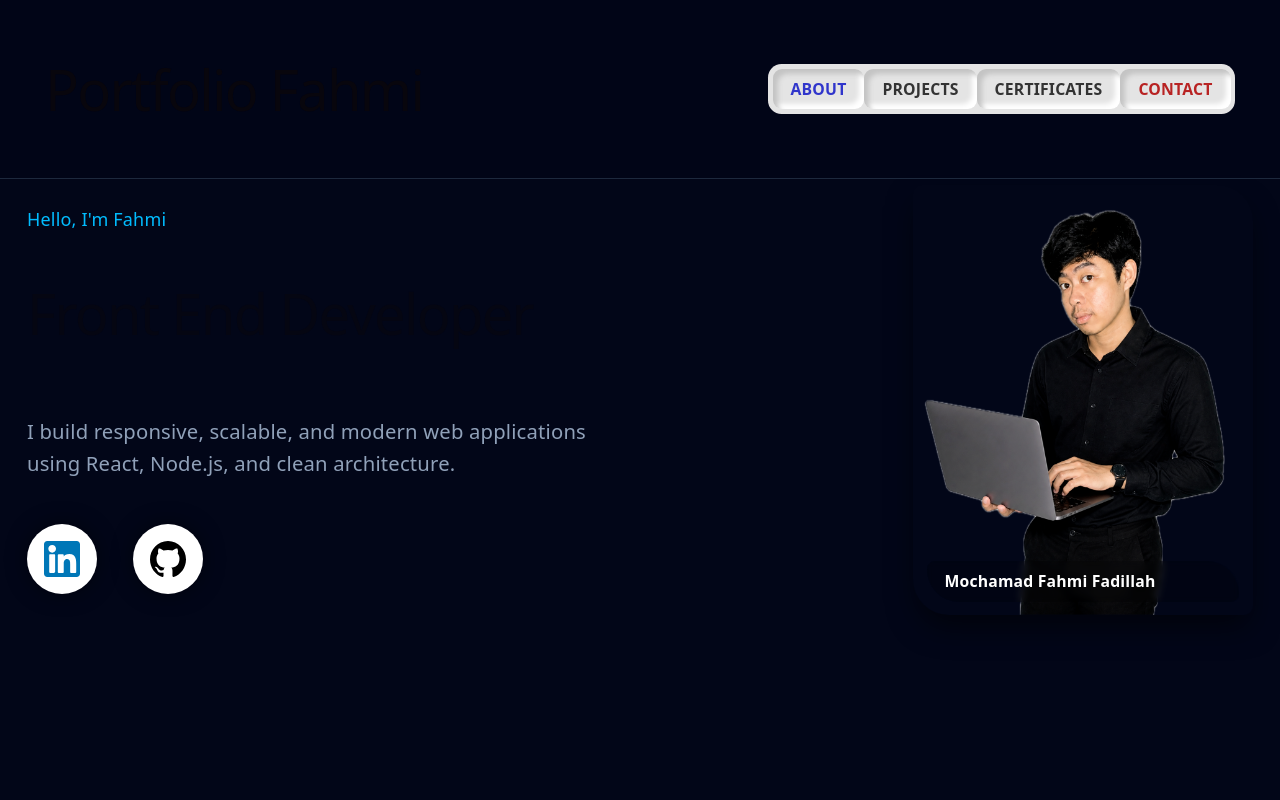
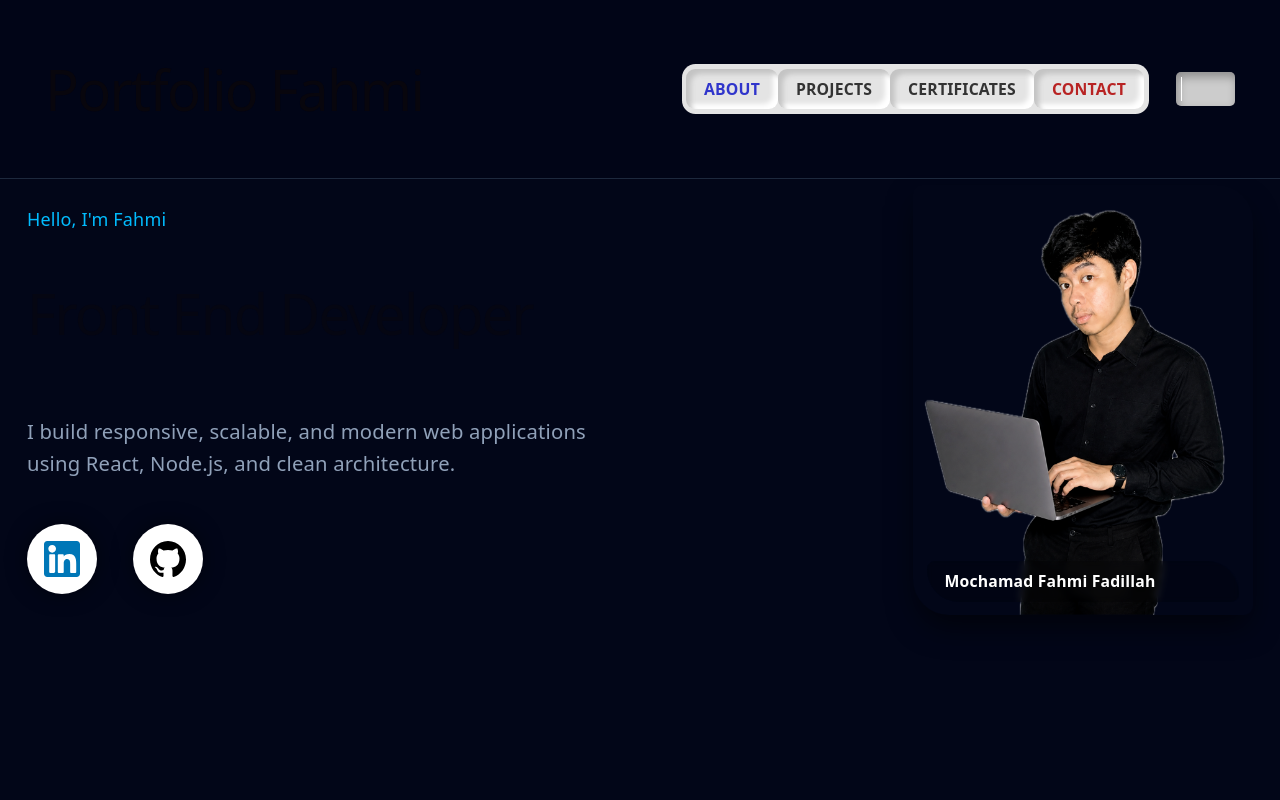
Before and after one commit to mochamadfahmifadillah/portfolio-fahmi-developer, a React (Vite) app in the folder client/: page / in a window 1280 px wide. Shown: the top 800 px of the page. Built offline with nearby package versions, Linux system fonts and the light colour scheme.

Commit message:
Menambahkan toogle light dan dark mode

```diff
--- a/client/src/components/Navbar.jsx
+++ b/client/src/components/Navbar.jsx
@@ -3,69 +3,40 @@ const Navbar = () => {
     <nav className="fixed top-0 left-0 w-full bg-slate-950/80 backdrop-blur-md border-b border-slate-800 z-50">
       <div className="max-w-7xl mx-auto px-6 lg:px-10 py-4 flex items-center justify-between">
 
+        {/* LOGO */}
         <h1 className="font-bold text-xl text-white">
           Portfolio Fahmi
         </h1>
 
-        {/* NEUMORPH CARD */}
-        <div className="
-          flex
-          bg-[#e4e4e4]
-          rounded-xl
-          p-1
-        ">
+        {/* RIGHT SIDE (MENU + SWITCH) */}
+        <div className="flex items-center gap-6">
 
-          {/* ABOUT */}
-          <button className="
-            flex items-center gap-2
-            px-4 py-2 rounded-lg text-sm font-bold uppercase
-            text-[#3035cb]
-            bg-[#e4e4e4]
-            shadow-[inset_5px_5px_5px_#c4c4c4,inset_-5px_-5px_5px_#ffffff]
-            transition
-            hover:bg-[#3035cb] hover:text-white hover:shadow-none
-          ">
+          {/* MENU */}
+          <div className="flex bg-[#e4e4e4] rounded-xl p-1">
+
+            <button className="px-4 py-2 rounded-lg text-sm font-bold uppercase text-[#3035cb] bg-[#e4e4e4] shadow-[inset_5px_5px_5px_#c4c4c4,inset_-5px_-5px_5px_#ffffff] transition hover:bg-[#3035cb] hover:text-white hover:shadow-none">
               About
             </button>
 
-          {/* PROJECTS */}
-          <button className="
-            flex items-center gap-2
-            px-4 py-2 rounded-lg text-sm font-bold uppercase
-            text-[#333]
-            bg-[#e4e4e4]
-            shadow-[inset_5px_5px_5px_#c4c4c4,inset_-5px_-5px_5px_#ffffff]
-            transition
-            hover:bg-[#333] hover:text-white hover:shadow-none
-          ">
+            <button className="px-4 py-2 rounded-lg text-sm font-bold uppercase text-[#333] bg-[#e4e4e4] shadow-[inset_5px_5px_5px_#c4c4c4,inset_-5px_-5px_5px_#ffffff] transition hover:bg-[#333] hover:text-white hover:shadow-none">
               Projects
             </button>
 
-          {/* Certificates */}
-          <button className="
-            flex items-center gap-2
-            px-4 py-2 rounded-lg text-sm font-bold uppercase
-            text-[#333]
-            bg-[#e4e4e4]
-            shadow-[inset_5px_5px_5px_#c4c4c4,inset_-5px_-5px_5px_#ffffff]
-            transition
-            hover:bg-[#333] hover:text-white hover:shadow-none
-          ">
+            <button className="px-4 py-2 rounded-lg text-sm font-bold uppercase text-[#333] bg-[#e4e4e4] shadow-[inset_5px_5px_5px_#c4c4c4,inset_-5px_-5px_5px_#ffffff] transition hover:bg-[#333] hover:text-white hover:shadow-none">
               Certificates
             </button>
 
-          {/* CONTACT */}
-          <button className="
-            flex items-center gap-2
-            px-4 py-2 rounded-lg text-sm font-bold uppercase
-            text-[#b82323]
-            bg-[#e4e4e4]
-            shadow-[inset_5px_5px_5px_#c4c4c4,inset_-5px_-5px_5px_#ffffff]
-            transition
-            hover:bg-[#b82323] hover:text-white hover:shadow-none
-          ">
+            <button className="px-4 py-2 rounded-lg text-sm font-bold uppercase text-[#b82323] bg-[#e4e4e4] shadow-[inset_5px_5px_5px_#c4c4c4,inset_-5px_-5px_5px_#ffffff] transition hover:bg-[#b82323] hover:text-white hover:shadow-none">
               Contact
             </button>
+
+          </div>
+
+          {/* SWITCH (OUTSIDE MENU) */}
+          <label className="switch">
+            <input type="checkbox" />
+            <span className="slider"></span>
+          </label>
 
         </div>
 
--- a/client/src/index.css
+++ b/client/src/index.css
@@ -216,3 +216,54 @@ code {
     #fd1f1f
   );
 }
+
+/* The switch - the box around the slider */
+.switch {
+  font-size: 17px;
+  position: relative;
+  display: inline-block;
+  width: 3.5em;
+  height: 2em;
+}
+
+/* Hide default HTML checkbox */
+.switch input {
+  opacity: 0;
+  width: 0;
+  height: 0;
+}
+
+/* The slider */
+.slider {
+  position: absolute;
+  cursor: pointer;
+  top: 0;
+  left: 0;
+  right: 0;
+  bottom: 0;
+  background-color: #ccc;
+  box-shadow: inset 2px 5px 10px rgba(0,0,0,0.3);
+  transition: .4s;
+  border-radius: 5px;
+}
+
+.slider:before {
+  position: absolute;
+  content: "";
+  height: 1.4em;
+  width: 0.1em;
+  border-radius: 0px;
+  left: 0.3em;
+  bottom: 0.3em;
+  background-color: white;
+  transition: .4s;
+}
+
+input:checked + .slider {
+  background-color: #171717;
+  box-shadow: inset 2px 5px 10px rgb(0, 0, 0);
+}
+
+input:checked + .slider:before {
+  transform: translateX(2.8em) rotate(360deg);
+}
```
Lines whose indentation alone changed are shown as unchanged.
